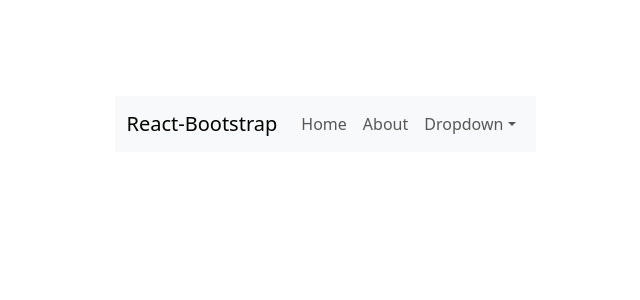
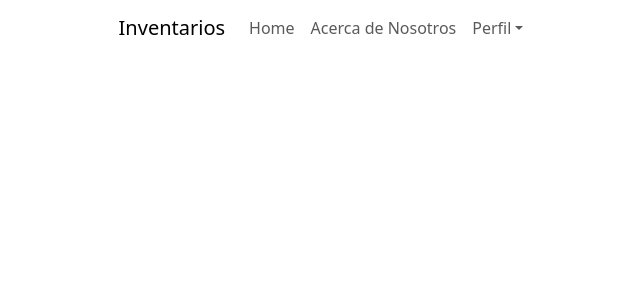
Before and after one commit to Wintrhop/InventoryFront, a Next.js app: page / in a window 1280 px wide. Shown: the top 300 px of the page, without its empty margins (315-955 px from the left). Built offline with nearby package versions, Linux system fonts and the light colour scheme.

Commit message:
creacion navbar y componente signin

```diff
--- /dev/null
+++ b/src/components/AccountDropDown.js
@@ -0,0 +1,23 @@
+import React, { useState } from "react";
+import { NavDropdown } from "react-bootstrap";
+import MyModal from "./MyModal";
+import SignIn from "./SignIn";
+
+const AccountDropDown = () => {
+  const [show, setShow] = useState(false);
+
+  const handleClose = () => setShow(false);
+  const handleShow = () => setShow(true);
+  return (
+    <NavDropdown title="Perfil" id="basic-nav-dropdown">
+      <NavDropdown.Item onClick={handleShow}>inicia Sesion</NavDropdown.Item>
+      <MyModal size ={"sm"} title={"Inicia Sesion"} show={show} handleClose={handleClose}>
+        <SignIn/>
+      </MyModal>
+      <NavDropdown.Divider />
+      <NavDropdown.Item href="#action/3.4">Separated link</NavDropdown.Item>
+    </NavDropdown>
+  );
+};
+
+export default AccountDropDown;
--- /dev/null
+++ b/src/components/MyModal.js
@@ -0,0 +1,15 @@
+import React from "react";
+import { Modal } from "react-bootstrap";
+
+const MyModal = ({size, title, children, show, handleClose }) => {
+  return (
+    <Modal size={size} centered show={show} onHide={handleClose} >
+      <Modal.Header closeButton>
+        <Modal.Title>{title}</Modal.Title>
+      </Modal.Header>
+      <Modal.Body>{children}</Modal.Body>
+    </Modal>
+  );
+};
+
+export default MyModal;
--- a/src/components/NavBr.js
+++ b/src/components/NavBr.js
@@ -1,33 +1,23 @@
-import Container from 'react-bootstrap/Container';
-import Nav from 'react-bootstrap/Nav';
-import Navbar from 'react-bootstrap/Navbar';
-import NavDropdown from 'react-bootstrap/NavDropdown';
-import Link from 'next/link'
-import React from 'react'
+import { Container, Nav, Navbar, NavDropdown, Modal, Button } from "react-bootstrap";
+
+import Link from "next/link";
+import React from "react";
+import styles from "../styles/components/NavBar.module.scss";
+import SignIn from "./SignIn";
+import AccountDropDown from "./AccountDropDown";
 
 const NavBr = () => {
-
   return (
     <>
-      <Navbar bg="light" expand="lg">
+      <Navbar className={styles.navBr} expand="lg">
         <Container>
-        <Navbar.Brand href="/">React-Bootstrap</Navbar.Brand>
+          <Navbar.Brand href="/">Inventarios</Navbar.Brand>
           <Navbar.Toggle aria-controls="basic-navbar-nav" />
           <Navbar.Collapse id="basic-navbar-nav">
             <Nav className="me-auto">
               <Nav.Link href="/">Home</Nav.Link>
-            <Nav.Link href="/about">About</Nav.Link>
-            <NavDropdown title="Dropdown" id="basic-nav-dropdown">
-              <NavDropdown.Item href="#action/3.1">Action</NavDropdown.Item>
-              <NavDropdown.Item href="#action/3.2">
-                Another action
-              </NavDropdown.Item>
-              <NavDropdown.Item href="#action/3.3">Something</NavDropdown.Item>
-              <NavDropdown.Divider />
-              <NavDropdown.Item href="#action/3.4">
-                Separated link
-              </NavDropdown.Item>
-            </NavDropdown>
+              <Nav.Link href="/about">Acerca de Nosotros</Nav.Link>
+              <AccountDropDown/>
             </Nav>
           </Navbar.Collapse>
         </Container>
--- /dev/null
+++ b/src/components/SignIn.js
@@ -0,0 +1,27 @@
+import React from 'react'
+import {FloatingLabel, Form, Button} from 'react-bootstrap';
+
+
+const SignIn = () => {
+  return (
+    <>
+    <Form>
+      <FloatingLabel
+        controlId="floatingInput"
+        label="Correo Electronico"
+        className="mb-3"
+      >
+        <Form.Control type="email" placeholder="nombre@ejemplo.com" autoFocus />
+      </FloatingLabel>
+      <FloatingLabel controlId="floatingPassword" label="Contraseña">
+        <Form.Control type="password" placeholder="Contraseña" />
+      </FloatingLabel>
+      <Button variant="primary" type="submit">
+      Iniciar Sesión
+      </Button>
+    </Form>
+    </>
+  )
+}
+
+export default SignIn
--- a/src/styles/Home.module.scss
+++ b/src/styles/Home.module.scss
@@ -3,7 +3,7 @@
   flex-direction: column;
   justify-content: space-between;
   align-items: center;
-  padding: 6rem;
+
   min-height: 100vh;
 }
 
--- /dev/null
+++ b/src/styles/components/NavBar.module.scss
@@ -0,0 +1,4 @@
+
+.navBr{
+    background-color:transparent;
+}
```
Lines whose indentation alone changed are shown as unchanged.
